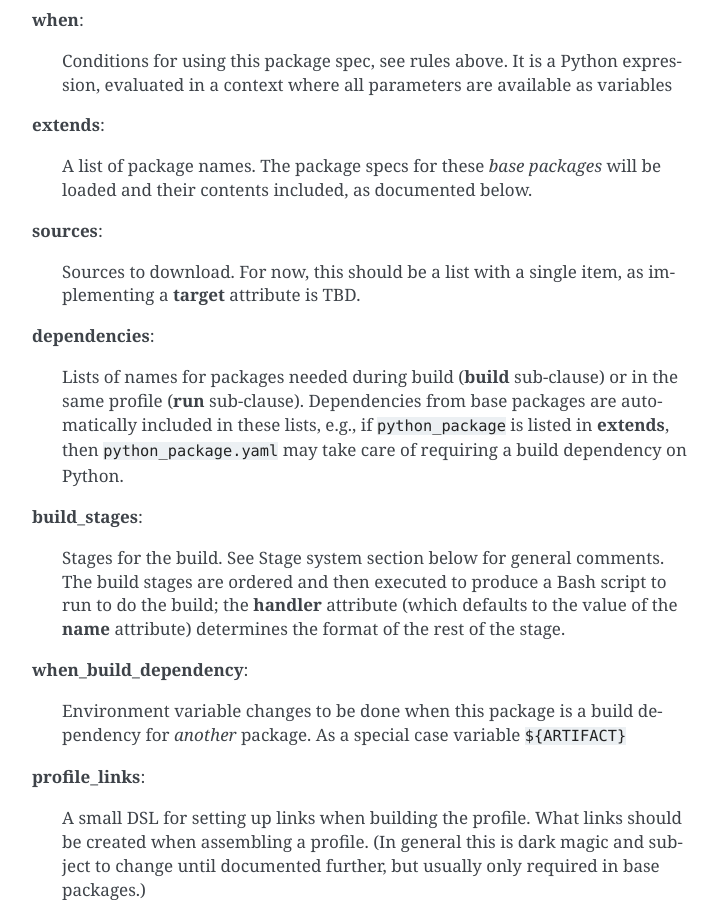
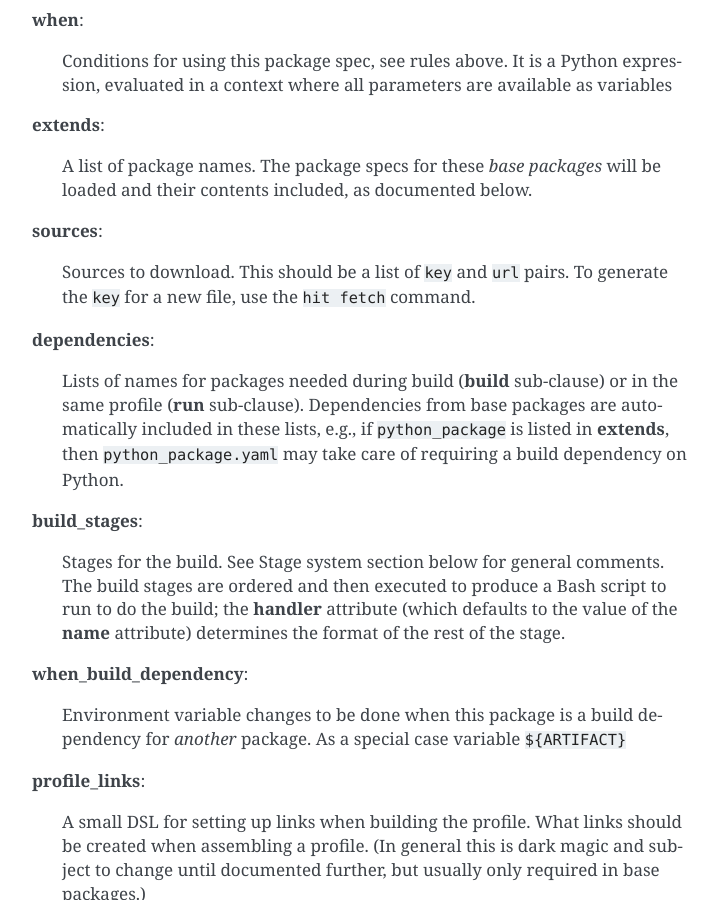
Before and after one commit to hashdist/hashdist, a Sphinx documentation site: the page built from doc/source/specs.rst, in a window 1280 px wide and 900 px high, scrolled down 3179 px. Shown: the whole window, without its empty margins (388-1106 px from the left). Built offline with Sphinx 7.4.7, drawn with Linux system fonts in a browser that asks for light colours.

Commit message:
Suggestions from @chvillanuevap

```diff
--- a/doc/source/specs.rst
+++ b/doc/source/specs.rst
@@ -164,8 +164,9 @@ depending on context), and the variable name is what is hashed.
 
 **sources**:
 
-  Sources to download. For now, this should be a list with a single item,
-  as implementing a **target** attribute is TBD.
+  Sources to download.  This should be a list of ``key`` and ``url``
+  pairs.  To generate the ``key`` for a new file, use the ``hit
+  fetch`` command.
 
 **dependencies**:
 
```
Also changed, not shown: README.rst (+10 -1 lines).
